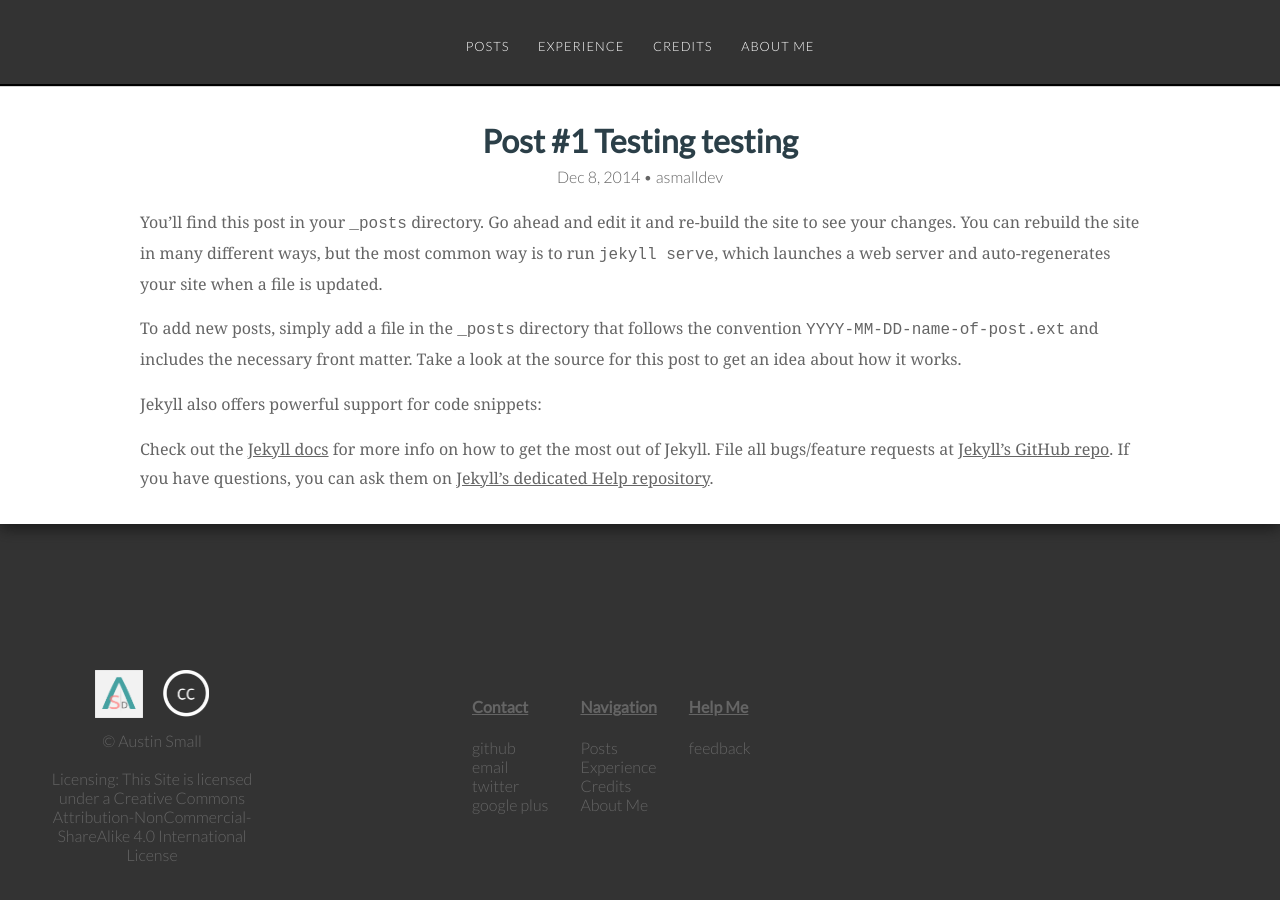
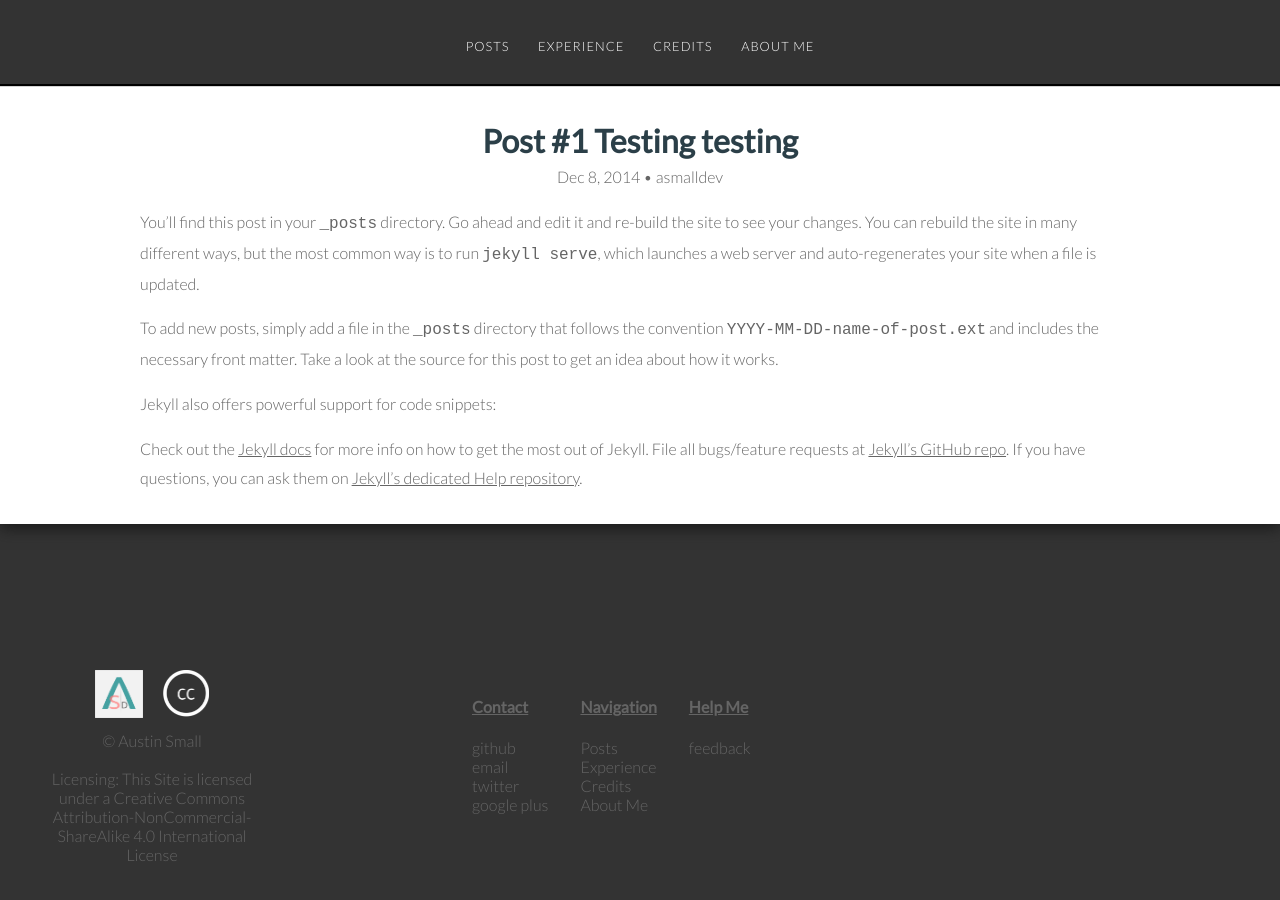
Before and after one commit to csmallbio/asmalldev.github.io, a Jekyll site: the page built from _posts/2014-12-08-post2.md, in a window 1280 px wide. Built offline with Jekyll 4.4.1, drawn with Linux system fonts in a browser that asks for light colours; nearby versions of some CDN libraries; some web fonts are replaced.

Commit message:
revert post font

```diff
--- a/css/default.css
+++ b/css/default.css
@@ -1471,5 +1471,5 @@
 
 	article
 	{
-		font-family: Georgia;
+
 	}
```
